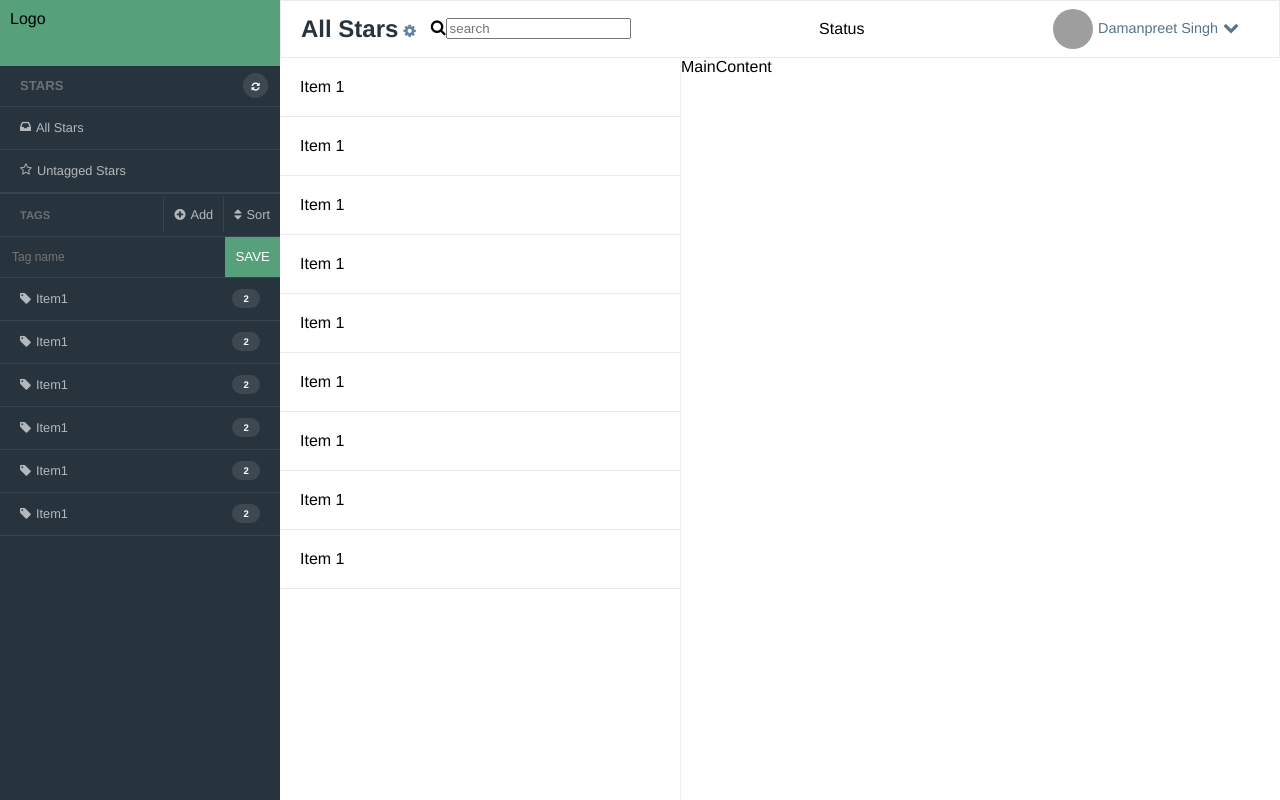
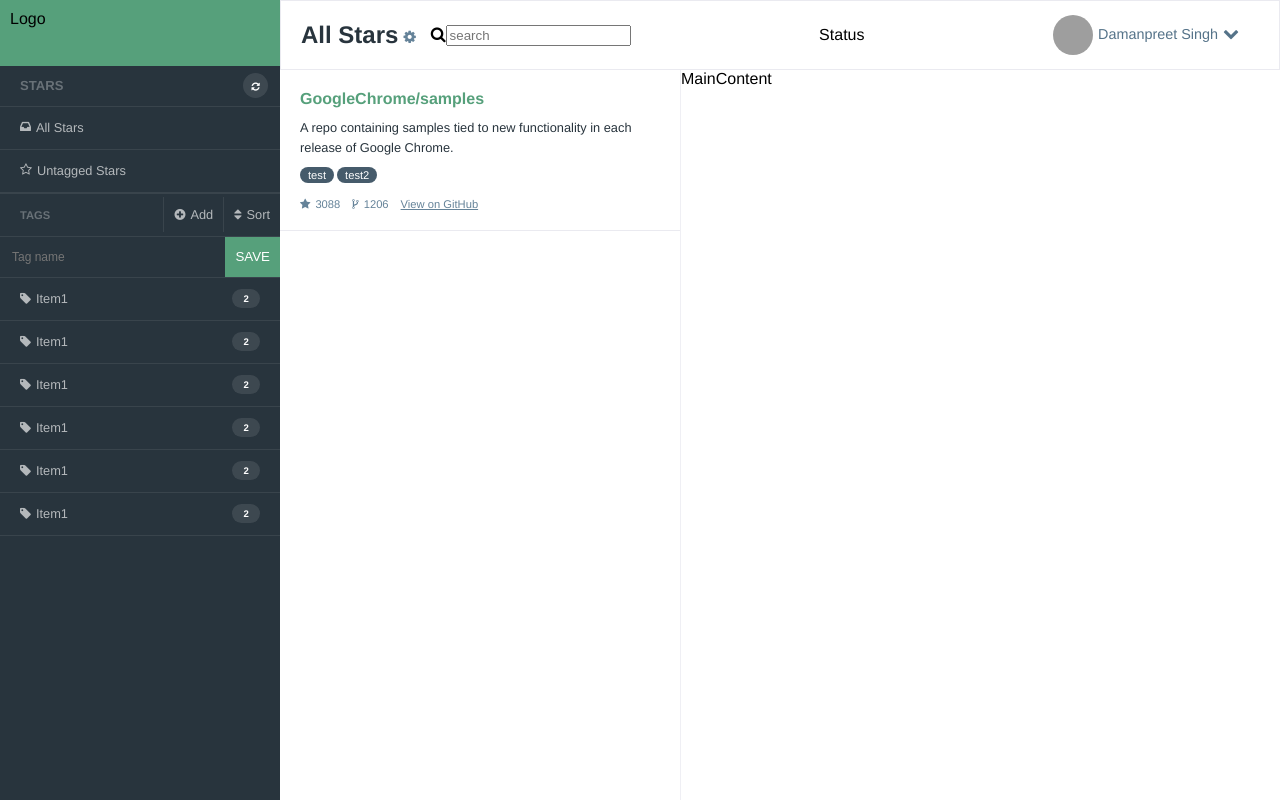
Before and after one commit to fumblehool/Note-keeper, a React app: page / in a window 1280 px wide. Built offline with nearby package versions, Linux system fonts and the light colour scheme; grey boxes are pictures that could not be loaded.

Commit message:
completed sideContent styling

```diff
--- a/src/components/Layout/SideContent.jsx
+++ b/src/components/Layout/SideContent.jsx
@@ -3,17 +3,36 @@ import React, { Component } from 'react';
 class SideContent extends Component{
   render() {
     return(
-      <ul id="L" className="content-sidebar-ul">
-          <li className="content-sidebar-li"> Item 1 </li>
-          <li className="content-sidebar-li"> Item 1 </li>
-          <li className="content-sidebar-li"> Item 1 </li>
-          <li className="content-sidebar-li"> Item 1 </li>
-          <li className="content-sidebar-li"> Item 1 </li>
-          <li className="content-sidebar-li"> Item 1 </li>
-          <li className="content-sidebar-li"> Item 1 </li>
-          <li className="content-sidebar-li"> Item 1 </li>
-          <li className="content-sidebar-li"> Item 1 </li>
-        </ul>
+      <ul className="content-sidebar-repos">
+        <li className="content-sidebar-li">
+          <h3 className="content-sidebar-li-h3">
+            GoogleChrome/samples
+            </h3>
+          <div className="content-sidebar-li-description">
+            A repo containing samples tied to new functionality in each release of Google Chrome.
+          </div>
+          <ul className="content-sidebar-li-tags">
+            <li>test</li>
+            <li>test2</li>
+          </ul>
+          <div className="content-sidebar-li-repo-stats">
+            <div className="stars">
+              <i className="fa fa-star m-right"></i>
+              3088
+            </div>
+            <div className="forks">
+              <i className="fa fa-code-fork m-right"></i>
+              1206
+            </div>
+            <div className="link">
+              <a href="#">
+                View on GitHub
+              </a>
+            </div>
+          </div>
+
+        </li>
+      </ul>
     );
   }
 }
--- a/src/sass/app.scss
+++ b/src/sass/app.scss
@@ -34,7 +34,7 @@ body, html, #app{
 
 .header{
   display: flex;
-  height: 60px;
+  height: 75px;
   flex-direction: row;
   justify-content: space-between;
   background-color: #fff;
@@ -220,24 +220,88 @@ body, html, #app{
 }
 
 
+.content-sidebar-repos{
+  margin: 0px;
+  list-style-type: none;
+  padding: 0px;
+  width: 100%;
+  border-right: 1px solid rgba(55,53,112,.1);
+
+}
+
 .content-sidebar-li{
   margin:0px;
   border-bottom: 1px solid rgba(55,53,112,.1);
   cursor: pointer;
   display: block;
   padding: 20px;
+  background-color: #fff;
 }
 
 .content-sidebar-li:hover{
-  background-color: #beecea;
+  background-color: #fcfcfc;;
 }
 
-.content-sidebar-ul{
-  margin: 0px;
+.content-sidebar-li-h3{
+  color: #56a07b;
+  font-size: 1rem;
+  margin: 0 0 10px;
+}
+.content-sidebar-li-description{
+  color: #28343d;
+  font-size: .8rem;
+  line-height: 1.5;
+}
+
+.content-sidebar-li-active{
+  background: #fafafa;
+}
+
+.content-sidebar-li-tags{
+  margin: 8px 0 3px;
+  padding: 0px;
   list-style-type: none;
-  padding: 0px;
-  max-height: 100px;
 }
+
+.content-sidebar-li-tags li{
+  background-color: #465b6b;
+  display: inline-block;
+  padding: 2px 8px;
+  font-size: .7rem;
+  color: white;
+  border-radius: 50px;
+  margin: 0 3px 0 0;
+}
+
+
+.content-sidebar-li-repo-stats{
+  margin: 15px 0 0 0;
+  font-size: .7rem;
+  white-space: nowrap;
+  color: #658399;
+
+}
+
+.stars {
+  display: inline-block;
+  margin-right: 12px;
+}
+
+.forks {
+  display: inline-block;
+  margin-right: 12px;
+}
+
+.link {
+  display: inline-block;
+  text-decoration: none;
+  margin-right: 12;
+}
+
+.link a{
+  color: #658399;
+}
+
 
 .header-search{
   display: flex;
```
